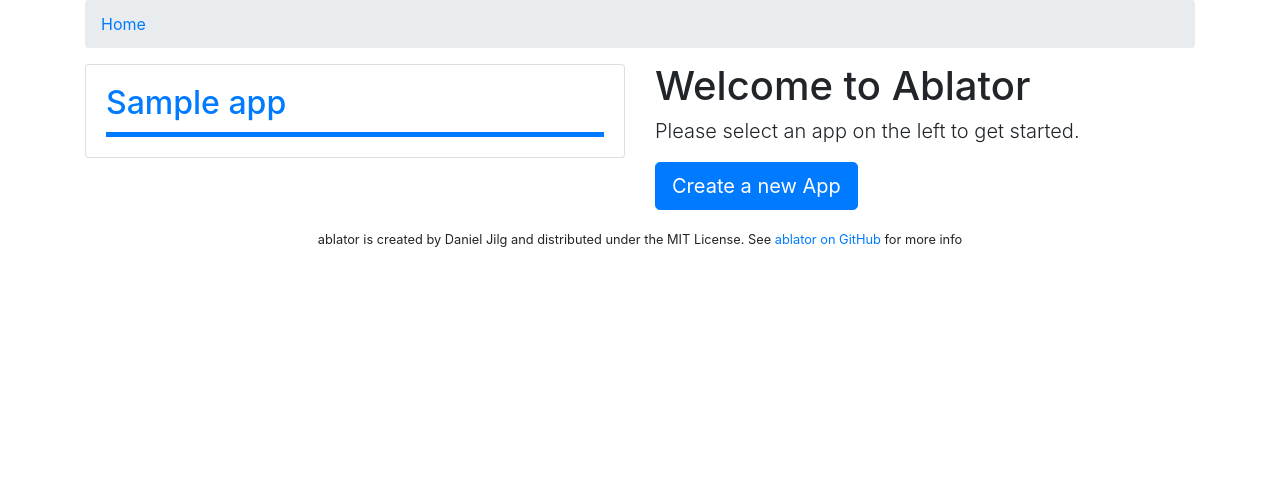
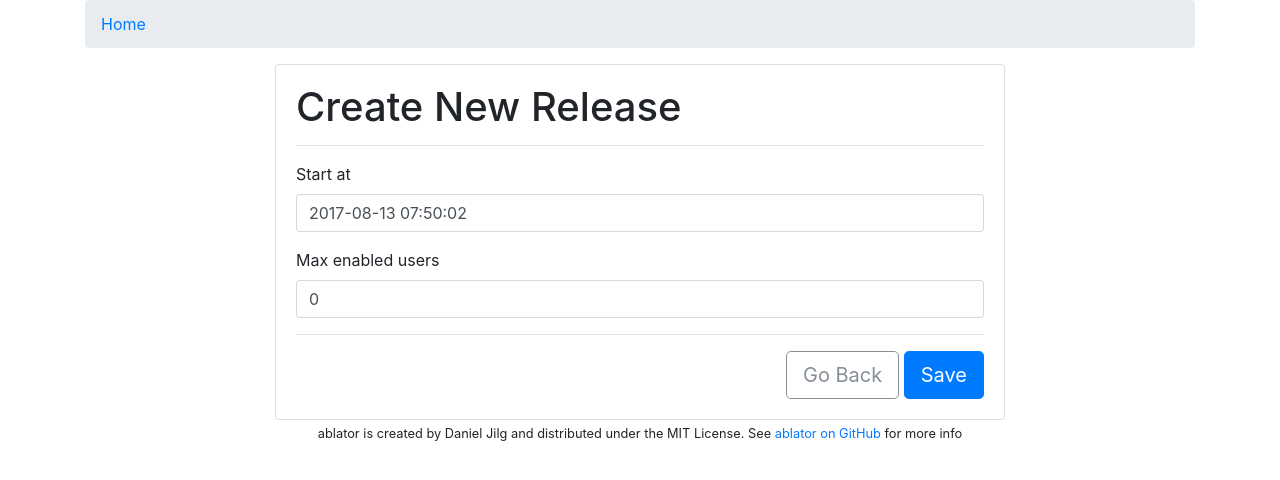
Before and after one commit to ablator/ablator, a Django app: page /functionality/00000000-0000-0000-0000-000000000001/add_release/ in a window 1280 px wide. Shown: the part 56-536 px from the top of the page. Run offline with Django 3.2, Linux system fonts and the light colour scheme; a user stored in the database is signed in; tables that the repository leaves empty hold one stand-in row (values such as "Sample post"); some libraries are stand-ins or nearby versions.

Commit message:
Add Release Management Views
fix  #26

```diff
--- a/ablator/core/admin.py
+++ b/ablator/core/admin.py
@@ -36,7 +36,6 @@ class FunctionalityAdmin(admin.ModelAdmin):
 @admin.register(Release)
 class ReleaseAdmin(admin.ModelAdmin):
     list_display = (
-        'name',
         'id',
         'functionality',
         'start_at',
--- a/ablator/core/management/commands/create_dummy_data.py
+++ b/ablator/core/management/commands/create_dummy_data.py
@@ -54,7 +54,7 @@ class Command(BaseCommand):
                 self.stdout.write(self.style.SUCCESS('Created Functionality {}'.format(functionality.name)))
                 release = Release(functionality=functionality, max_enabled_users=6)
                 release.save()
-                self.stdout.write(self.style.SUCCESS(' + Release {}'.format(release.name)))
+                self.stdout.write(self.style.SUCCESS(' + Release {}'.format(release.id)))
                 for flavor_name in functionality_descriptions[f_name]:
                     flavor = Flavor(name=flavor_name, slug=slugify(flavor_name))
                     flavor.functionality = functionality
--- a/ablator/core/models.py
+++ b/ablator/core/models.py
@@ -8,7 +8,6 @@ from django.urls.base import reverse_lazy
 from django.utils import timezone
 
 from core.colors import random_color
-from core.tools.name_generator import generate_name
 from user_management.models import Company
 
 HASH_SALT = settings.FEATURE_HASH_SALT
@@ -166,7 +165,7 @@ class Flavor(models.Model):
             return 1 * 100
 
     def get_absolute_url(self):
-        return reverse_lazy('functionality-detail', kwargs={'pk': self.functionality.id })
+        return reverse_lazy('functionality-detail', kwargs={'pk': self.functionality.id})
 
 
 class Release(models.Model):
@@ -175,13 +174,15 @@ class Release(models.Model):
     """
     id = models.UUIDField(primary_key=True, default=uuid.uuid4, editable=False)
     functionality = models.ForeignKey(Functionality)
-    name = models.CharField(max_length=100, default=generate_name)
     start_at = models.DateTimeField(default=timezone.now)
     max_enabled_users = models.IntegerField(default=0)
 
     @property
     def is_current(self) -> bool:
         return self.functionality.current_release == self
+
+    def get_absolute_url(self):
+        return reverse_lazy('functionality-detail', kwargs={'pk': self.functionality.id})
 
 
 class Availability(models.Model):
--- a/ablator/core/tools/name_generator.py
+++ /dev/null
@@ -1,32 +0,0 @@
-import random
-
-
-name_spaces = {
-    'default': [
-        [
-            'Hefty',
-            'Weary',
-            'Faulty',
-            'Structural',
-            'Nice',
-            'Cute',
-            'Fantastic',
-            '',
-        ],
-        [
-            'Reaction Control',
-            'Engine',
-            'Dissipator',
-            'Radiator',
-            'Antenae',
-            'Cupola',
-        ]
-    ]
-}
-
-
-def generate_name(name_space='default') -> str:
-    parts = []
-    for part in name_spaces[name_space]:
-        parts.append(random.choice(part))
-    return ' '.join(parts)
--- a/ablator/web_admin/templates/core/functionality_detail.html
+++ b/ablator/web_admin/templates/core/functionality_detail.html
@@ -144,7 +144,7 @@
                 <div class="col-md-3">
                     <div class="card {% if release.is_current %}text-white bg-primary{% endif %}">
                         <div class="card-body">
-                            <h4 class="card-title">{{ release.start_at }}</h4>
+                            <h4 class="card-title">{{ release.start_at }} <a class="btn btn-sm btn-outline-secondary" href="{% url 'release-update' release.id %}">Edit</a></h4>
                             <div class="text-center">
                                 <span class="display-2">{{ release.max_enabled_users }}</span><br>
                                 <small>users max</small>
@@ -162,8 +162,7 @@
             <div class="col-md-3">
                 <div class="card text-center">
                     <div class="card-body">
-                        <button type="button" class="btn btn-outline-primary">Add New Release
-                        </button>
+                        <a href="{% url 'release-create' functionality.id %}" class="btn btn-outline-secondary">Add new Release</a>
                     </div>
                 </div>
             </div>
--- /dev/null
+++ b/ablator/web_admin/templates/core/release_form.html
@@ -0,0 +1,29 @@
+{% extends '_form_container.html' %}
+{% load bootstrap4 %}
+
+{% block form %}
+    {% if object %}
+        <h1>Edit {{ object.name }}</h1>
+    {% else %}
+        <h1>Create New Release</h1>
+    {% endif %}
+    <hr>
+    <form action="." method="post" class="form">
+        {% csrf_token %}
+        {% bootstrap_form form %}
+        <hr>
+        {% buttons %}
+            {% if object.id %}
+                <a class="btn btn-sm btn-outline-danger"
+                   href="{% url 'release-delete' object.id %}">Delete {{ object.name }}</a>
+            {% endif %}
+
+            <span style="float: right;">
+
+        <a class="btn btn-lg btn-outline-secondary"
+           href="{% if object %}{% url 'functionality-detail' object.functionality.id %}{% else %}{% url 'home' %}{% endif %}">Go Back</a>
+        <button type="submit" class="btn btn-primary btn-lg">Save</button>
+        </span>
+        {% endbuttons %}
+    </form>
+{% endblock %}
--- a/ablator/web_admin/urls.py
+++ b/ablator/web_admin/urls.py
@@ -1,7 +1,7 @@
 from django.conf.urls import url
 from rest_framework.urlpatterns import format_suffix_patterns
 
-from .views import app, functionality, index, flavor
+from .views import app, functionality, index, flavor, release
 from django.contrib.auth import views as auth_views
 
 urlpatterns = [
@@ -26,6 +26,11 @@ urlpatterns = [
     url(r'flavor/(?P<pk>[^/]+)/update/$', flavor.FlavorUpdate.as_view(), name='flavor-update'),
     url(r'flavor/(?P<pk>[^/]+)/delete/$', flavor.FlavorDelete.as_view(), name='flavor-delete'),
 
+    # Release
+    url(r'functionality/(?P<pk>[^/]+)/add_release/$', release.ReleaseCreate.as_view(), name='release-create'),
+    url(r'release/(?P<pk>[^/]+)/update/$', release.ReleaseUpdate.as_view(), name='release-update'),
+    url(r'release/(?P<pk>[^/]+)/delete/$', release.ReleaseDelete.as_view(), name='release-delete'),
+
     # Home Page
     url('$', index.HomePageView.as_view(), name='home'),
 ]
--- /dev/null
+++ b/ablator/web_admin/views/release.py
@@ -0,0 +1,31 @@
+from django.contrib.auth.decorators import login_required
+from django.urls.base import reverse_lazy
+from django.utils.decorators import method_decorator
+from django.utils.text import slugify
+from django.views.generic.edit import CreateView, UpdateView, DeleteView
+
+from core.models import Release, Functionality
+
+
+@method_decorator(login_required, name='dispatch')
+class ReleaseCreate(CreateView):
+    model = Release
+    fields = ['start_at', 'max_enabled_users']
+
+    def form_valid(self, form):
+        functionality_id = self.kwargs.get('pk')
+        functionality = Functionality.objects.get(id=functionality_id)
+        form.instance.functionality = functionality
+        return super(ReleaseCreate, self).form_valid(form)
+
+
+@method_decorator(login_required, name='dispatch')
+class ReleaseUpdate(UpdateView):
+    model = Release
+    fields = ['start_at', 'max_enabled_users']
+
+
+@method_decorator(login_required, name='dispatch')
+class ReleaseDelete(DeleteView):
+    model = Release
+    success_url = reverse_lazy('home')
```
Also changed, not shown: ablator/web_admin/templates/core/release_confirm_delete.html (added, +24 -0 lines), ablator/core/migrations/0001_initial.py, ablator/core/tools/__init__.py (deleted).
